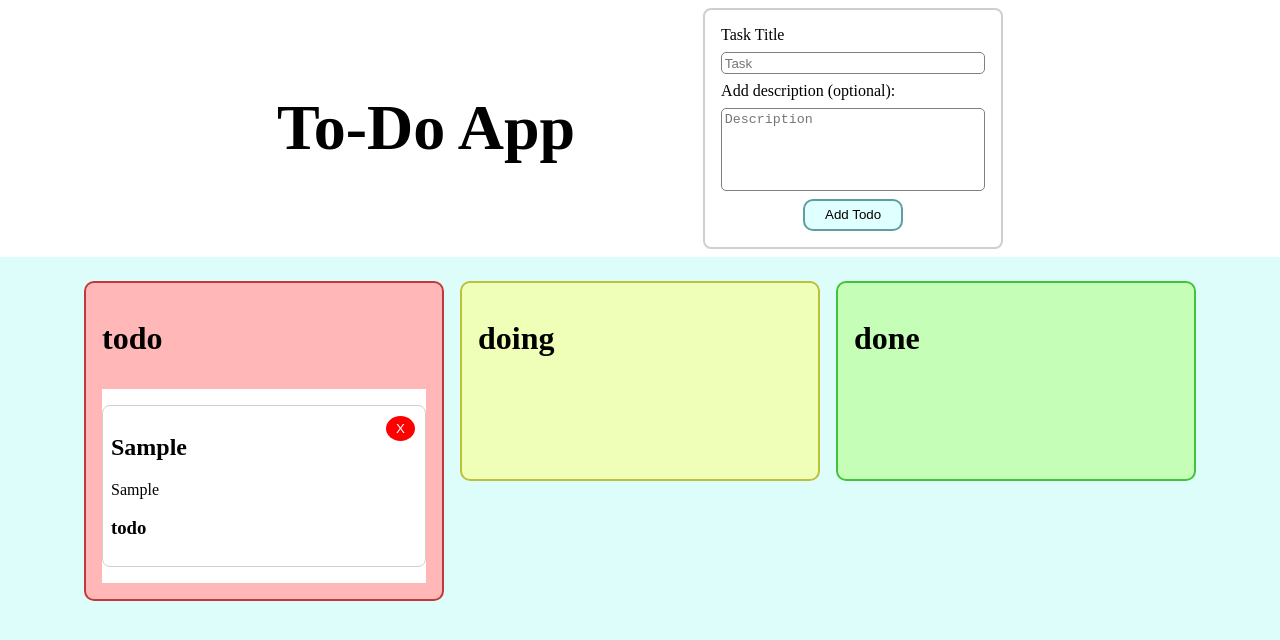
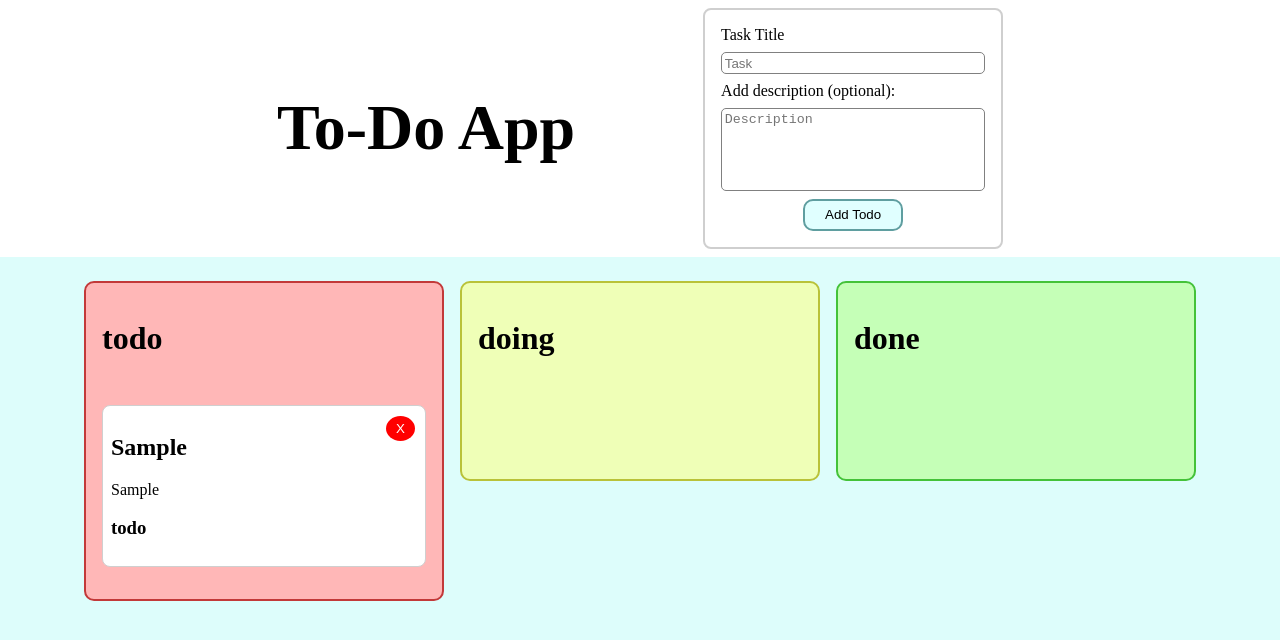
Before and after one commit to NetHunTech/grab-and-drag-to-do-app, a React (Vite) app: page / in a window 1280 px wide. Both pictures are taken after typing "Sample", "Sample" into the empty fields and a click on the button "Add Todo". Shown: the top 640 px of the page. Built offline with nearby package versions, Linux system fonts and the light colour scheme.

Commit message:
Fixing grabbing card UI

```diff
--- a/src/components/TodoBoard/TodoBoard.tsx
+++ b/src/components/TodoBoard/TodoBoard.tsx
@@ -7,7 +7,8 @@ import {
 
 import AddTodo from "../AddTodo/AddTodo"
 import Column from "./TodoColumn"
-import type { Todo } from "../../types/todo"
+import Card from "./TodoCard"
+import type { Todo, ActiveId } from "../../types/todo"
 
 export default function Board() {
   const [todos, setTodos] = useState<Todo[]>(() => {
@@ -41,13 +42,21 @@ export default function Board() {
   }
 
   function onDragEnd({ active, over }: any) {
-    if (!over) return
+    if (!over) {
+      setActiveId(null)
+      return
+    }
 
     const stage = over.data?.current?.stage
 
-    if (!stage) return
+    if (!stage) {
+      setActiveId(null)
+      return
+    }
 
     moveTodo(String(active.id), stage)
+
+    setActiveId(null)
   }
 
   function onDragCancel() {
@@ -71,25 +80,31 @@ export default function Board() {
             name='todo'
             tasks={todos.filter(task => task.stage === 'todo')}
             onDelete={delTodo}
+            activeId={activeId}
           />
           <Column
             name='doing'
             tasks={todos.filter(task => task.stage === 'doing')}
             onDelete={delTodo}
+            activeId={activeId}
           />
           <Column
             name='done'
             tasks={todos.filter(task => task.stage === 'done')}
             onDelete={delTodo}
+            activeId={activeId}
           />
         </main>
 
       <DragOverlay>
-        {activeId && activeTodo ? (
-          <div className="card dragging-preview">
-            <h2>{activeTodo.title}</h2>
-            {activeTodo.description && <p>{activeTodo.description}</p>}
-          </div>
+        {activeTodo ? (
+          <Card
+            id={activeTodo.id}
+            title={activeTodo.title}
+            description={activeTodo.description}
+            stage={activeTodo.stage}
+            onDelete={() => {}}
+          />
         ) : null}
       </DragOverlay>
       </DndContext>
--- a/src/components/TodoBoard/TodoCard.tsx
+++ b/src/components/TodoBoard/TodoCard.tsx
@@ -14,15 +14,16 @@ export default function Card({
     id: String(id)
   });
 
+
   return (
     <div
       ref={setNodeRef}
       {...listeners}
       {...attributes}
-      className="card"
+      className={`card`}
       style={{
         transform: transform ? CSS.Transform.toString(transform) : undefined,
-        touchAction: "none"
+        touchAction: "none",
       }}
     >
       <h2>{title}</h2>
--- a/src/components/TodoBoard/TodoColumn.tsx
+++ b/src/components/TodoBoard/TodoColumn.tsx
@@ -2,13 +2,15 @@ import Card from "./TodoCard"
 import type { Todo, TodoColumn } from "../../types/todo"
 import { useDroppable } from "@dnd-kit/core"
 
-export default function Column({ name, tasks, onDelete }: TodoColumn) {
+export default function Column({ name, tasks, onDelete, activeId }: TodoColumn) {
   const {setNodeRef, isOver} = useDroppable({
     id: name,
     data: { stage: name }
   })
 
-  const renderedTasks = tasks.map((task: Todo) => (
+  const renderedTasks = tasks
+    .filter(task => task.id !== activeId)
+    .map((task: Todo) => (
       <Card
         key={task.id}
         id={task.id}
@@ -26,8 +28,10 @@ export default function Column({ name, tasks, onDelete }: TodoColumn) {
       <div
         ref={setNodeRef}
         style={{
-          minHeight: "100%",
-          background: isOver ? 'lightblue' : 'white'
+          display: "flex",
+          flexDirection: "column",
+          gap: "8px",
+          minHeight: "100%"
         }}
       >
         {renderedTasks}
```
Also changed, not shown: src/types/todo.ts (+9 -6 lines). Lines whose indentation alone changed are shown as unchanged.
